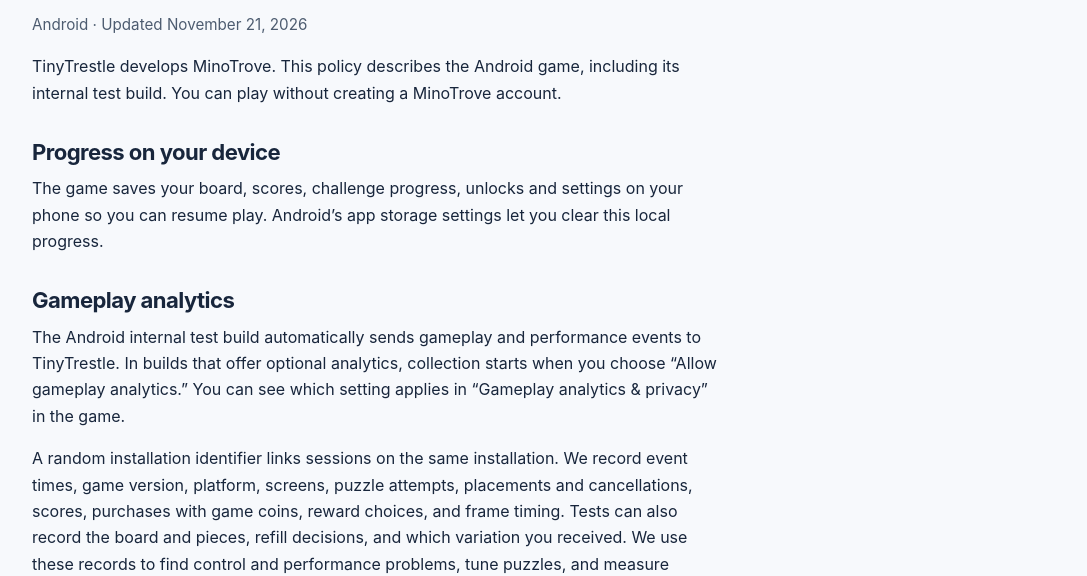
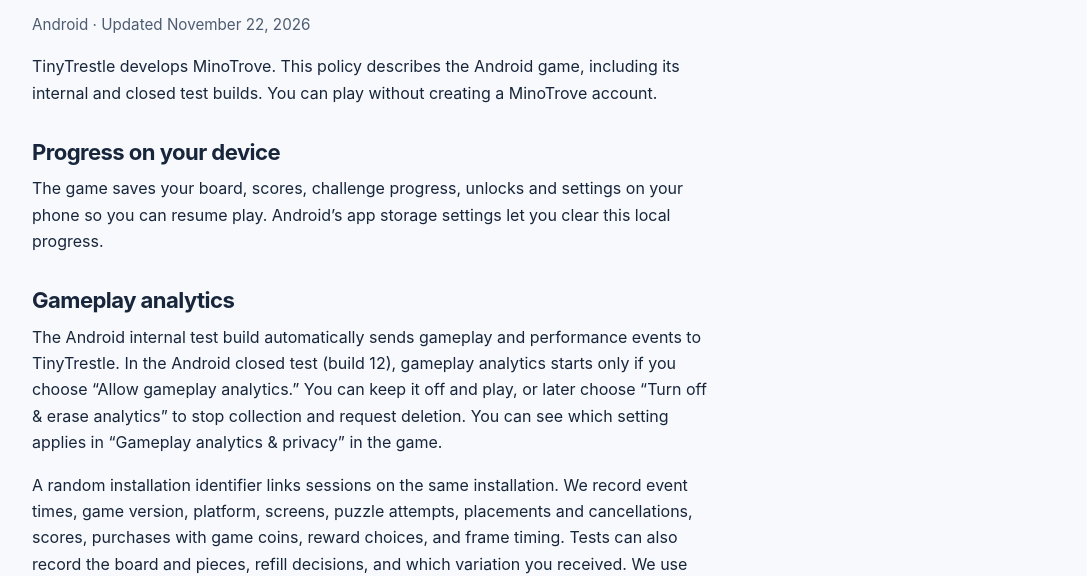
Before and after one commit to tinytrestle/tinytrestle.github.io, a plain HTML site: page docs/minotrove/privacy/index.html in a window 1280 px wide. Shown: the part 234-810 px from the top of the page, without its empty margins (96-1183 px from the left). Drawn offline with Linux system fonts and the light colour scheme.

Commit message:
Explain analytics choices in the Android closed test

```diff
--- a/docs/minotrove/privacy/index.html
+++ b/docs/minotrove/privacy/index.html
@@ -12,12 +12,12 @@
   <main>
 <article>
   <h1>MinoTrove privacy policy</h1>
-  <p class="meta">Android · Updated <time datetime="2026-11-21">November 21, 2026</time></p>
-  <p>TinyTrestle develops MinoTrove. This policy describes the Android game, including its internal test build. You can play without creating a MinoTrove account.</p>
+  <p class="meta">Android · Updated <time datetime="2026-11-22">November 22, 2026</time></p>
+  <p>TinyTrestle develops MinoTrove. This policy describes the Android game, including its internal and closed test builds. You can play without creating a MinoTrove account.</p>
   <h2>Progress on your device</h2>
   <p>The game saves your board, scores, challenge progress, unlocks and settings on your phone so you can resume play. Android’s app storage settings let you clear this local progress.</p>
   <h2>Gameplay analytics</h2>
-  <p>The Android internal test build automatically sends gameplay and performance events to TinyTrestle. In builds that offer optional analytics, collection starts when you choose “Allow gameplay analytics.” You can see which setting applies in “Gameplay analytics &amp; privacy” in the game.</p>
+  <p>The Android internal test build automatically sends gameplay and performance events to TinyTrestle. In the Android closed test (build 12), gameplay analytics starts only if you choose “Allow gameplay analytics.” You can keep it off and play, or later choose “Turn off &amp; erase analytics” to stop collection and request deletion. You can see which setting applies in “Gameplay analytics &amp; privacy” in the game.</p>
   <p>A random installation identifier links sessions on the same installation. We record event times, game version, platform, screens, puzzle attempts, placements and cancellations, scores, purchases with game coins, reward choices, and frame timing. Tests can also record the board and pieces, refill decisions, and which variation you received. We use these records to find control and performance problems, tune puzzles, and measure whether players return.</p>
   <p>First-party gameplay analytics excludes names, email addresses, phone contacts, raw touch paths and advertising IDs. Google Cloud hosts the analytics service for TinyTrestle. The app sends events over HTTPS and authenticates requests using an installation credential. Network services process IP addresses to handle requests.</p>
   <h2>Daily puzzle reminders</h2>
```
Also changed, not shown: docs/minotrove/data-deletion/index.html (+1 -1 lines).
